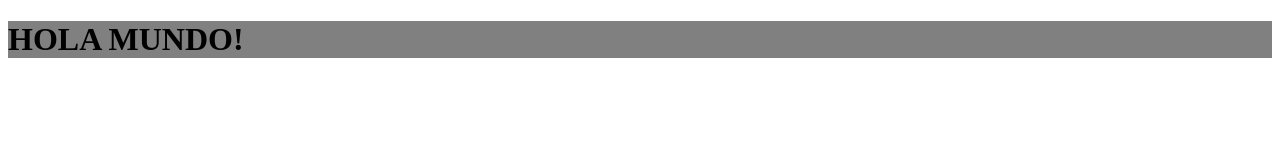
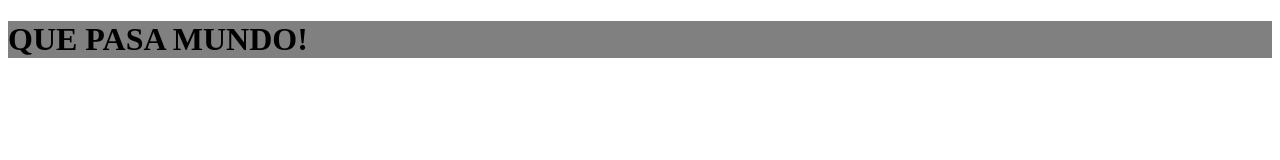
Before and after one commit to klereston/backgroundGenerator, a plain HTML site: page index.html in a window 1280 px wide. Drawn offline with Linux system fonts and the light colour scheme.

Commit message:
chengin h1

```diff
--- a/index.html
+++ b/index.html
@@ -6,7 +6,7 @@
 
 </head>
 <body>
-    <h1> HOLA MUNDO! </h1>
+    <h1> QUE PASA  MUNDO! </h1>
     <script type="text/javascript" src="script.js"></script>
 </body>
 </html>
```
